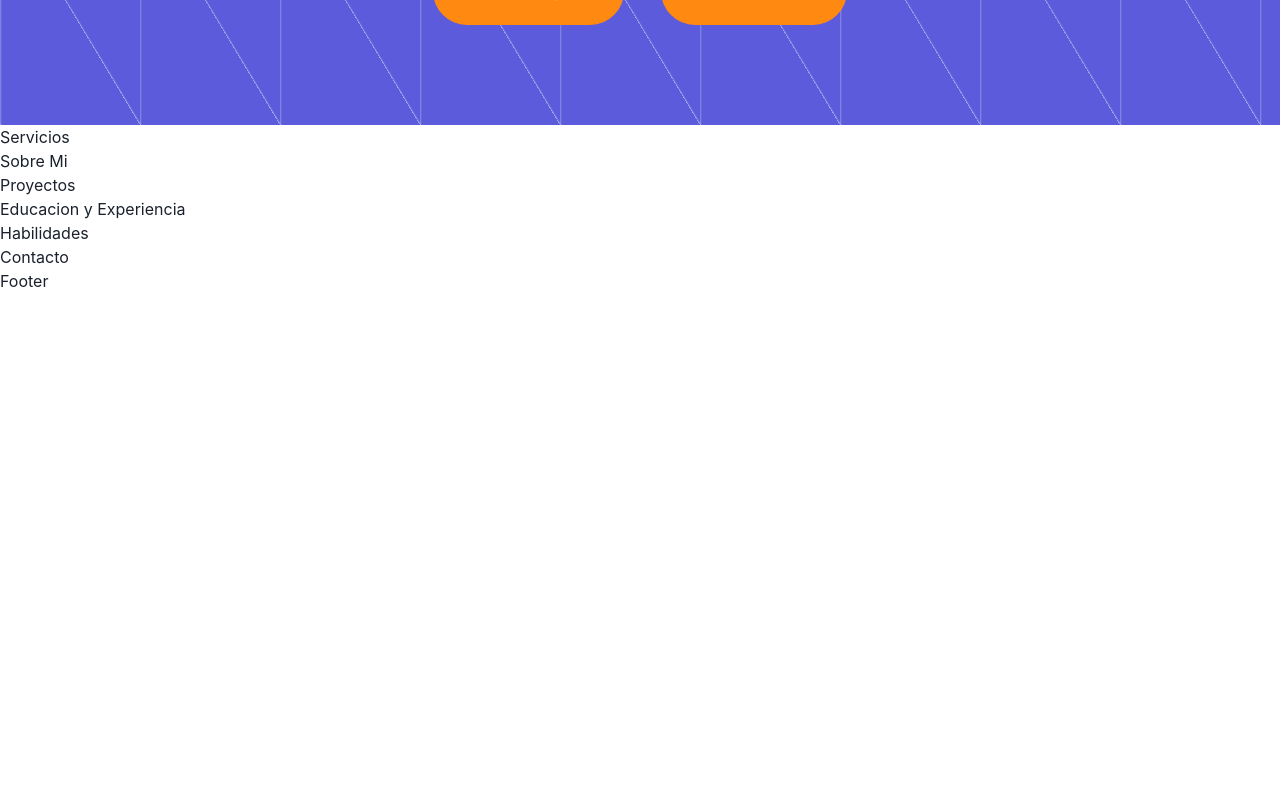
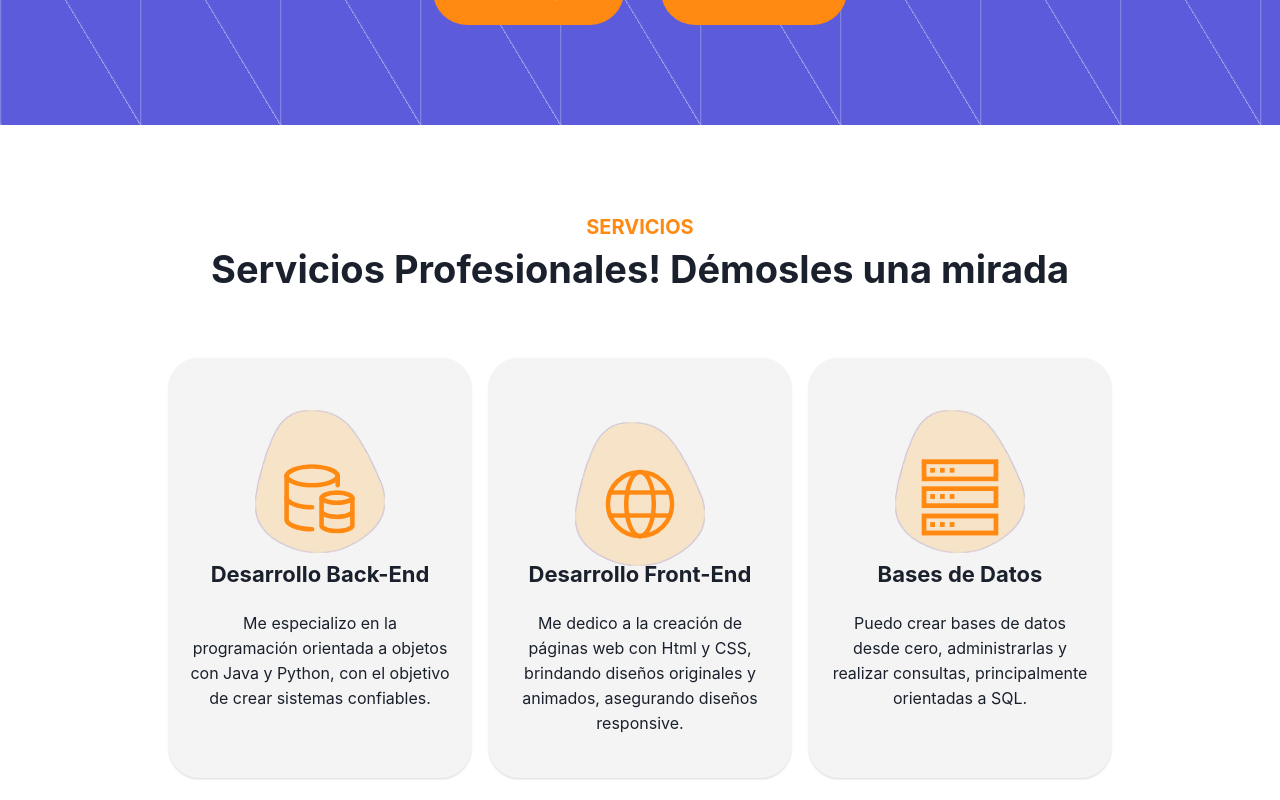
Before and after one commit to IgnacioFerCosio/MiPortfolioReact, a React (Vite) app: page / in a window 1280 px wide. Shown: the part 680-1480 px from the top of the page. Before the commit the page ends 973 px from the top, so only its background shows below. Built offline with nearby package versions, Linux system fonts and the light colour scheme.

Commit message:
Agregue el componente cards para reutilizarla en varias cartas. Estilo de Servicios terminada.

```diff
--- /dev/null
+++ b/src/Components/Cards/Cards.jsx
@@ -0,0 +1,66 @@
+import { Card, CardBody, CardFooter, Text, Image, Flex } from "@chakra-ui/react";
+import fondoVioleta from '/src/assets/images/fondoVioleta.png';
+import fondoNaranja from '/src/assets/images/fondoNaranja.png';
+
+function CustomButton({ imagen1, imagen2, imagen1Styles , imagen2Styles, titulo, texto }) {
+  return (
+    <Card
+    w={'31.5%'}
+    h={'420px'}
+    bg={'#f4f4f4'}
+    borderRadius={'30px'}
+    textAlign={'center'}
+    position="relative"
+    transition={'0.7s'}
+    _hover={{ '& .imagen_principal': { opacity: 0 }, '& .fondo_principal': { opacity: 0 }, backgroundColor:'brand.morado', color:'white' }}
+    >
+      <Flex direction={'column'} justifyContent={'center'} alignItems={'center'}>
+
+          <Image
+            src={fondoVioleta}
+            w={'130px'}
+            h={'180px'}
+            pt={'12%'}
+            position={'absolute'}
+            transform="translate(0px, -45%)"
+            opacity={'1'}
+          />
+          <Image
+            src={fondoNaranja}
+            w={'130px'}
+            h={'180px'}
+            pt={'12%'}
+            position={'absolute'}
+            transform="translate(0px, -45%)"
+            className="fondo_principal"
+            transition="opacity 0.7s ease"
+          />
+          <Image
+            src={imagen1}
+            position={'absolute'}
+            opacity={'1'}
+            mt={'70px'}
+            transform="translate(0px, -95%)"
+            {...imagen1Styles}
+
+          />
+          <Image
+            src={imagen2}
+            position={'absolute'}
+            mt={'70px'}
+            transform="translate(0px, -95%)"
+            className="imagen_principal"
+            transition="opacity 0.7s ease"
+            {...imagen2Styles}
+          />
+          <Text mt={'200px'} fontWeight={'bold'} fontSize={'22px'}>{titulo}</Text>
+
+        <CardFooter>
+          <Text lineHeight={'25px'}>{texto}</Text>
+        </CardFooter>
+      </Flex>
+    </Card>
+  );
+}
+
+export default CustomButton;
--- a/src/Components/Servicios/Servicios.jsx
+++ b/src/Components/Servicios/Servicios.jsx
@@ -1,12 +1,31 @@
 import React from 'react'
 import './Servicios.css'
+import { Box, Heading, Text, Img, Flex, Card, CardHeader, CardBody, CardFooter } from '@chakra-ui/react'
+import datoBlanco from '/src/assets/images/datoBlanco.svg'
+import dato from '/src/assets/images/dato.svg'
+import mundoBlanco from '/src/assets/images/mundoBlanco.svg'
+import mundo from '/src/assets/images/mundo.svg'
+import dataBaseBlanco from '/src/assets/images/dataBaseBlanco.svg'
+import dataBase from '/src/assets/images/dataBase.svg'
+import Carta from '../Cards/Cards'
 
 function Servicios() {
 
   return (
-    <>
-     <p>Servicios</p>
-    </>
+    <Box as={'section'} m={'7% 0'}>
+      <Flex direction={'column'} alignItems={'center'} >
+      <Heading as={'h4'} fontSize={'20px'} color={'brand.naranja'} mb={'8px'}>SERVICIOS</Heading>
+      <Heading as={'h1'} fontSize={'38px'} mt={'0px'}>Servicios Profesionales! Démosles una mirada</Heading>
+      <Box pt={'40px'} w={'75%'}>
+        <Flex justifyContent={'space-around'} alignItems={'center'}>
+          <Carta imagen1={datoBlanco} imagen2={dato} titulo={"Desarrollo Back-End"} texto={"Me especializo en la programación orientada a objetos con Java y Python, con el objetivo de crear sistemas confiables."}></Carta>
+          <Carta imagen1={mundoBlanco} imagen2={mundo} imagen2Styles={{ transform: "translate(0px, -80%)"}} imagen1Styles={{ transform: "translate(0px, -80%)"}} titulo={"Desarrollo Front-End"} texto={"Me dedico a la creación de páginas web con Html y CSS, brindando diseños originales y animados, asegurando diseños responsive."}></Carta>
+          <Carta imagen1={dataBaseBlanco} imagen2={dataBase} imagen2Styles={{ transform: "translate(0px, -105%)"}} imagen1Styles={{ transform: "translate(0px, -105%)"}} titulo={"Bases de Datos"} texto={"Puedo crear bases de datos desde cero, administrarlas y realizar consultas, principalmente orientadas a SQL."}></Carta>
+        </Flex>
+
+      </Box>
+      </Flex>
+    </Box>
   )
 }
 
```
